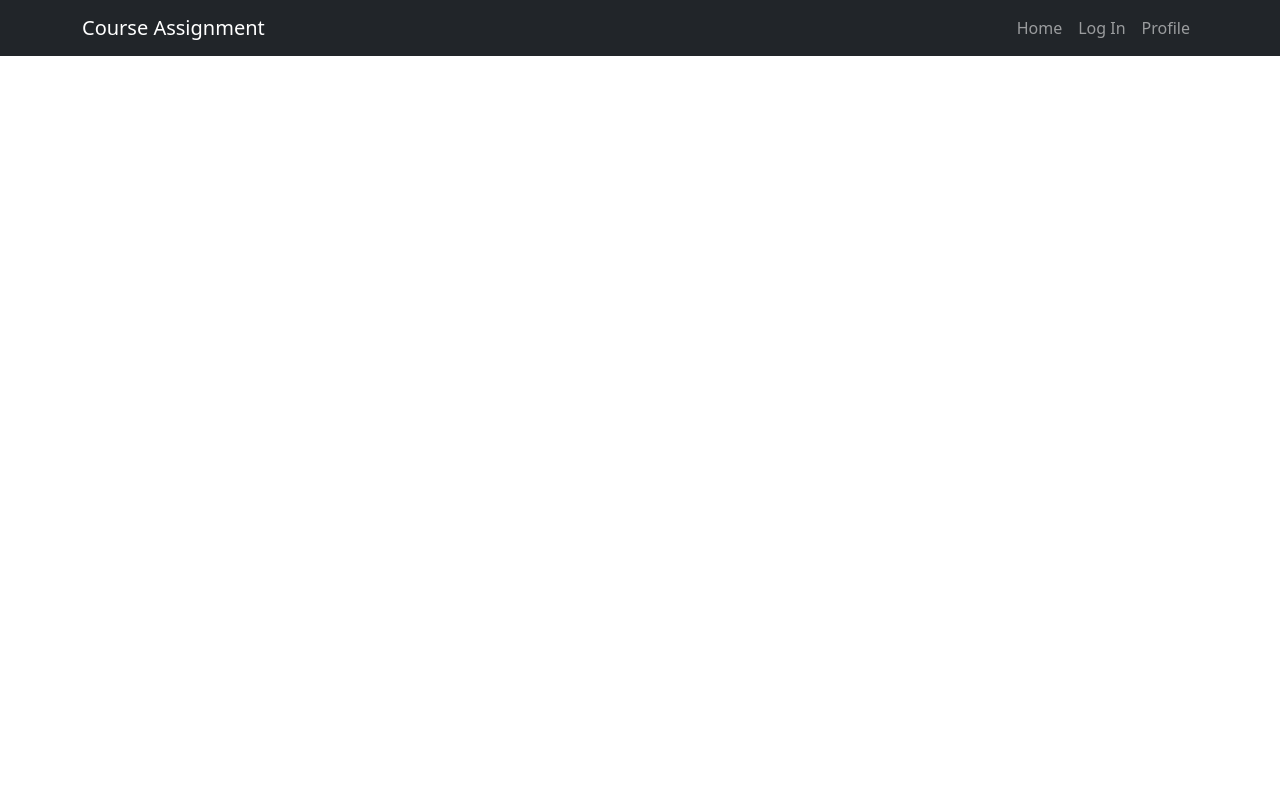
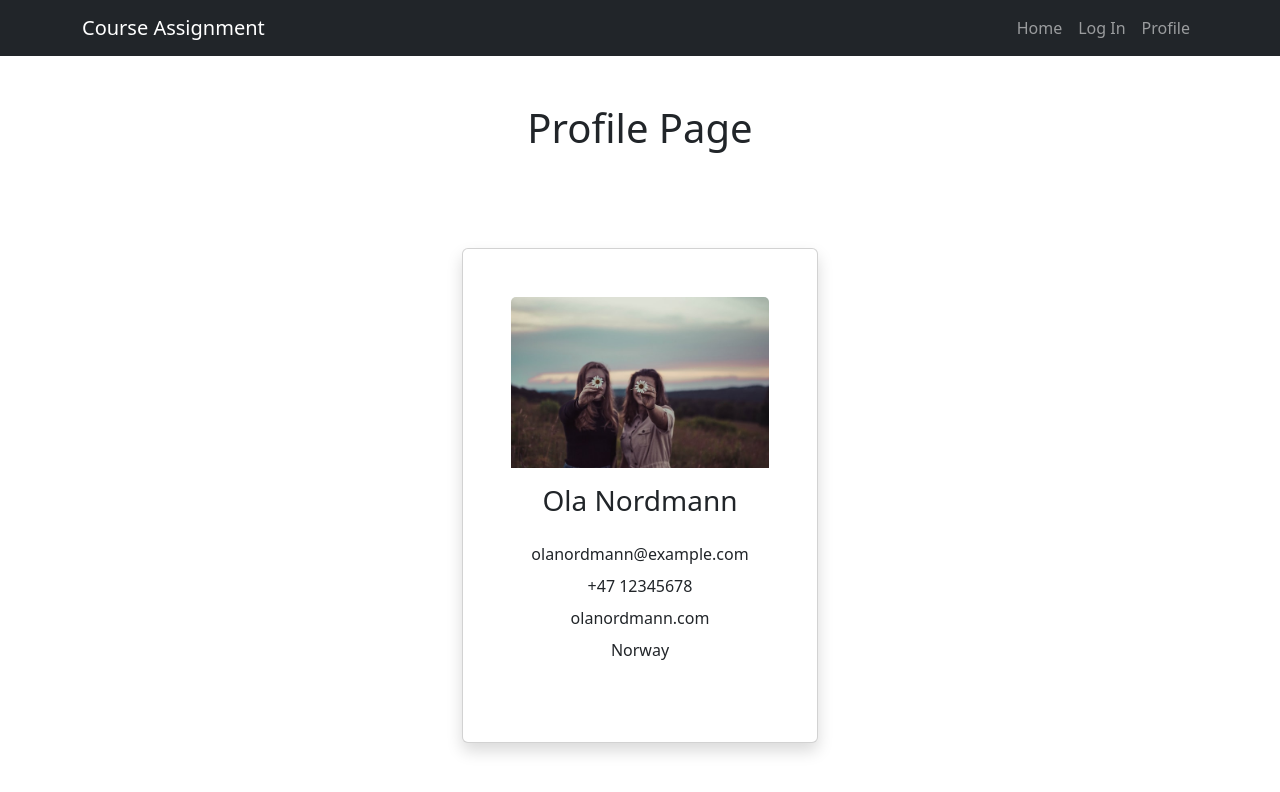
Before and after one commit to Ingvildb1/css_frameworks_ca1, a website: page profile.html in a window 1280 px wide. Drawn offline with nearby package versions, Linux system fonts and the light colour scheme.

Commit message:
added profilepage container

```diff
--- a/profile.html
+++ b/profile.html
@@ -26,7 +26,7 @@
                         <a href="login.html" class="nav-link">Log In</a>
                     </li>
                     <li class="nav-item">
-                        <a href="profilepage.html" class="nav-link">Profile</a>
+                        <a href="profile.html" class="nav-link">Profile</a>
                     </li>
                 </ul>
             </div>
@@ -34,6 +34,35 @@
 
        </nav>
 
+       <!--Profile card-->
+       <section class="main-content">
+        <div class="container">
+            <h1 class="text-center mb-5 p-5"> Profile Page</h1>
+
+            <div class="row">
+                <div class="col-sm-8 offset-sm-2 col-md-6 offset-md-3 col-lg-4 offset-lg-4">
+
+                    <div class="profile-card card shadow  p-xl-5 mb-4 text-center">
+                        <div class="banner"></div>
+                        <img src="img/sam-manns-p0ZvBVpW3KY-unsplash.jpg" alt="" class="card-img-top img-circle mx-auto mb-3">
+                        <h3 class="mb-4">Ola Nordmann</h3>
+                        <div class="text-center mb-4">
+                            <p class="mb-2">olanordmann@example.com</p>
+                            <p class="mb-2">+47 12345678</p>
+                            <p class="mb-2">olanordmann.com</p>
+                            <p class="mb-2">Norway</p>
+                        </div>
+
+                    </div>
+
+                </div>
+
+            </div>
+        </div>
+
+       </section>
+
+
     <script src="https://cdn.jsdelivr.net/npm/bootstrap@5.3.0-alpha1/dist/js/bootstrap.bundle.min.js" integrity="sha384-w76AqPfDkMBDXo30jS1Sgez6pr3x5MlQ1ZAGC+nuZB+EYdgRZgiwxhTBTkF7CXvN" crossorigin="anonymous"></script>
 </body>
 </html>
```
Also changed, not shown: index.html (+1 -1 lines), login.html (+1 -1 lines).
